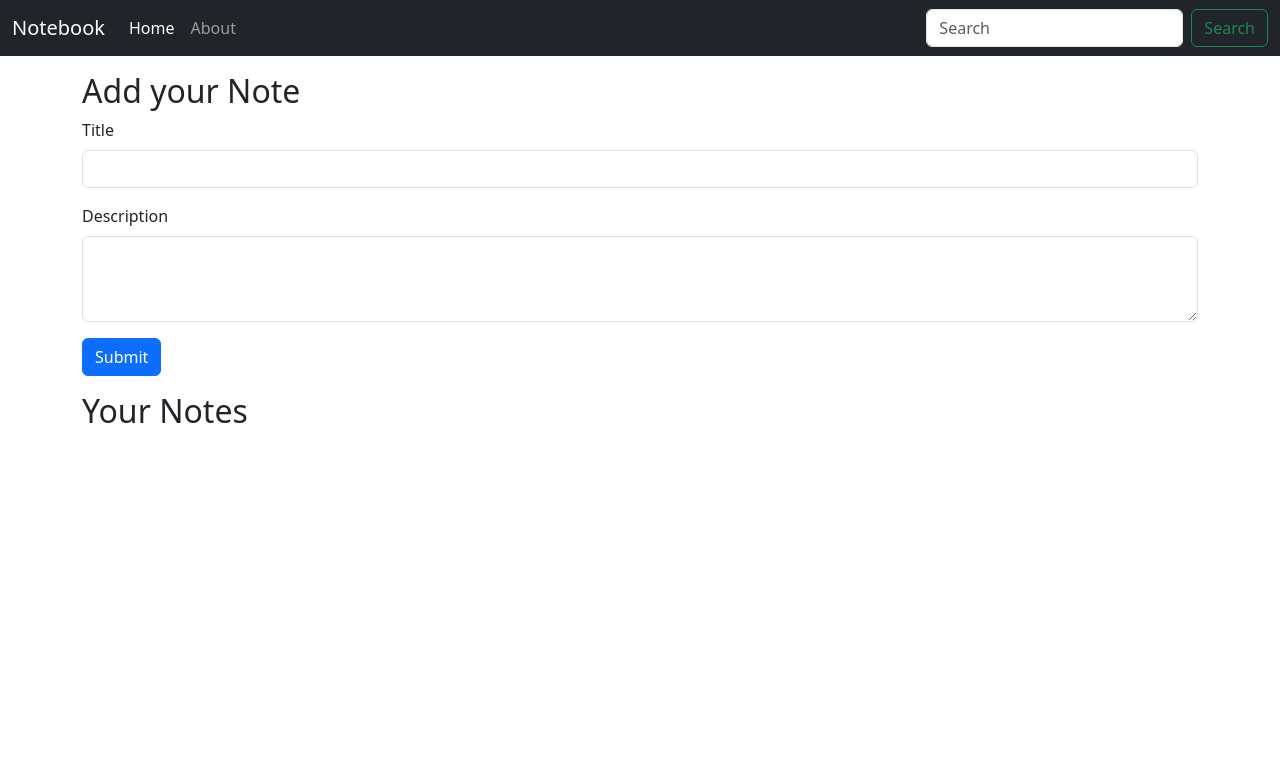
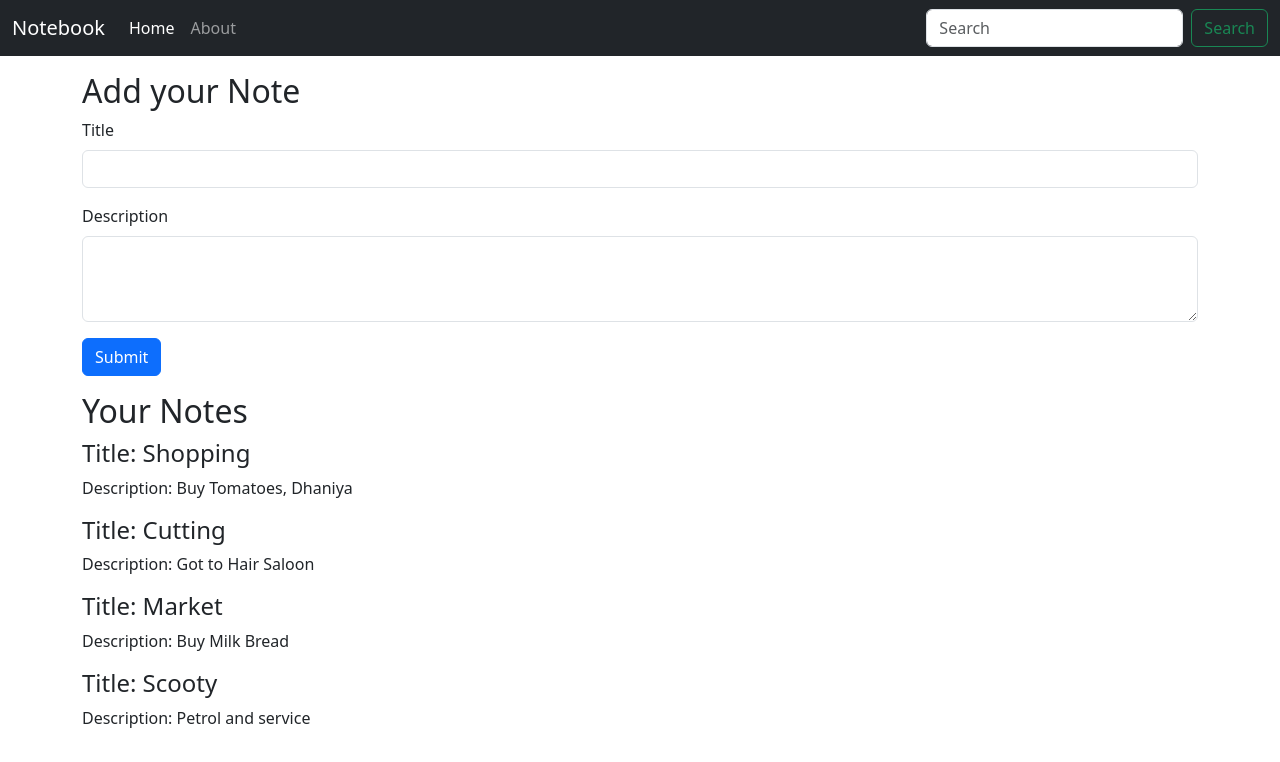
Before and after one commit to AdityaGupta-03/notebook-frontend, a React (Create React App) app: page / in a window 1280 px wide. Shown: the top 762 px of the page. Built offline with nearby package versions, Linux system fonts and the light colour scheme.

Commit message:
Fetching Hardcoded notes from context

```diff
--- a/src/components/Home.jsx
+++ b/src/components/Home.jsx
@@ -1,6 +1,9 @@
-import React from 'react'
+import React, { useContext } from 'react'
+import notesContext from '../context/Notes/NotesContext'
 
 export default function Home() {
+  const context = useContext(notesContext);
+
   return (
     <>
       <div className='container my-3'>
@@ -11,7 +14,7 @@ export default function Home() {
             <input type="text" class="form-control" id="title" aria-describedby="emailHelp" name='title'/>
           </div>
           <div class="mb-3">
-            <label for="desc" class="form-label">Description</label>
+            <label htmlFor="desc" class="form-label">Description</label>
             <textarea class="form-control" id="desc" rows="3" name='desc'></textarea>
           </div>
           <button type="submit" class="btn btn-primary">Submit</button>
@@ -19,6 +22,12 @@ export default function Home() {
       </div>
       <div className="container my-3">
         <h2>Your Notes</h2>
+        {context.notes.map((note)=>{
+          return <div key={note.user}>
+            <h4>Title: {note.title}</h4>
+            <p>Description: {note.description}</p>
+          </div>
+        })}
       </div>
     </>
 
```
